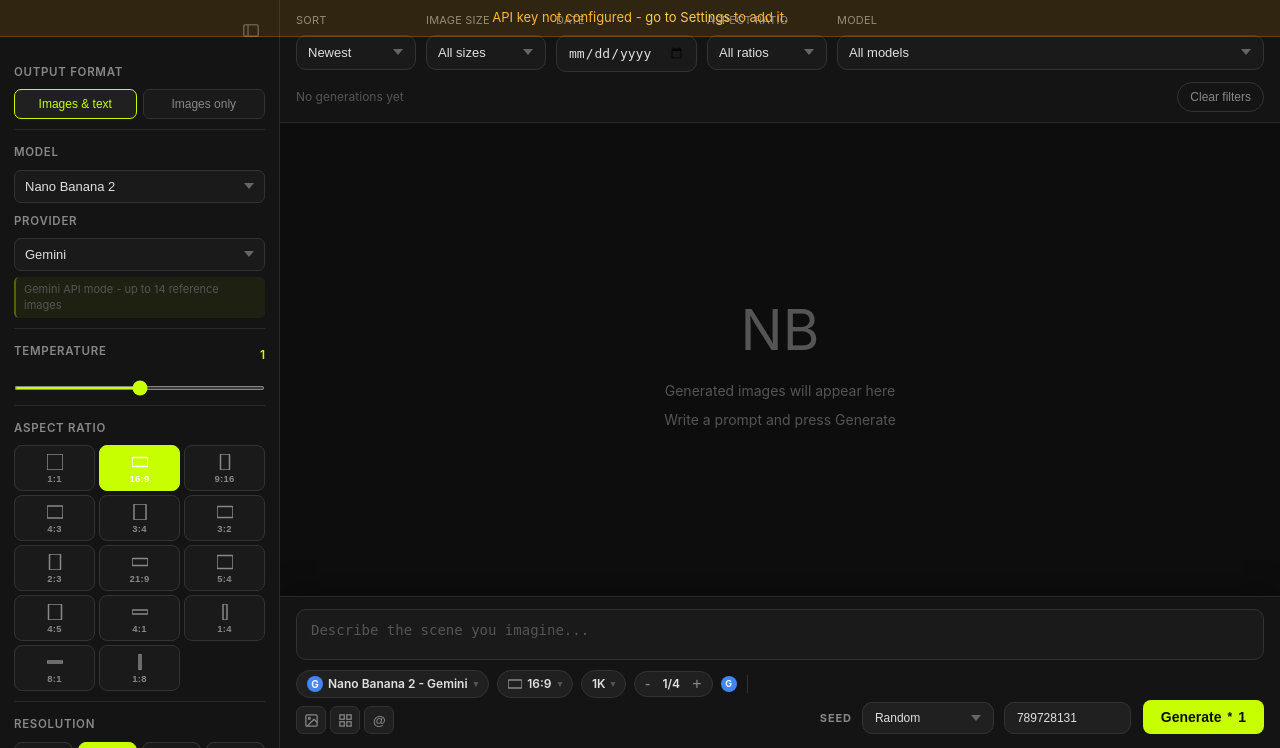
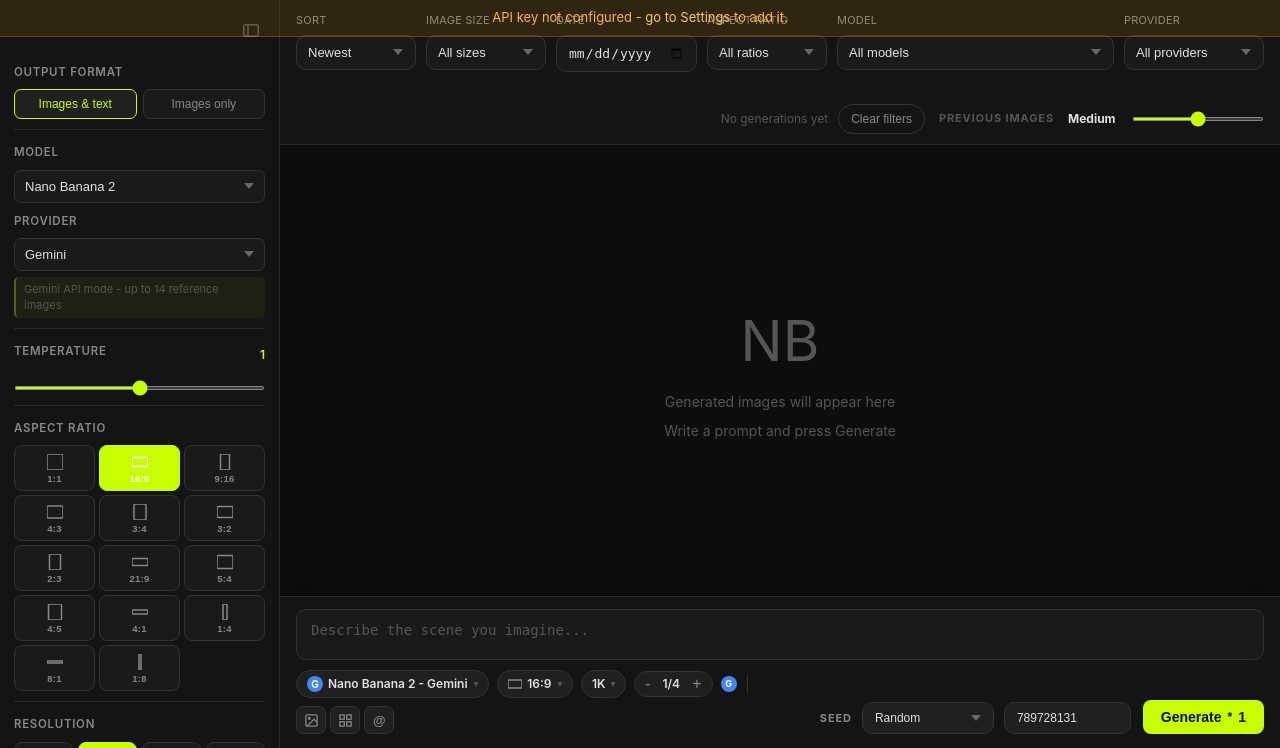
Before and after one commit to pixteur/AI_API_Studio, a Flask app: page /index in a window 1280 px wide. Shown: the part 52-800 px from the top of the page. Run offline with Flask 3, Linux system fonts and the light colour scheme; the visitor is signed in with stand-in values (Sample User, id 1); data that the repository does not hold is empty; some libraries are stand-ins or nearby versions.

Commit message:
Refine generator gallery filter toolbar

```diff
--- a/static/style.css
+++ b/static/style.css
@@ -422,6 +422,10 @@ input:checked + .slider::before { transform: translateX(16px); }
   flex: 1;
 }
 
+.gallery-filter-field-provider {
+  min-width: 140px;
+}
+
 .gallery-filter-field select,
 .gallery-filter-field input {
   background-color: var(--surface2);
@@ -450,8 +454,18 @@ input:checked + .slider::before { transform: translateX(16px); }
 .gallery-toolbar-meta {
   display: flex;
   align-items: center;
-  justify-content: space-between;
+  justify-content: flex-end;
   gap: 10px;
+  margin-left: auto;
+  padding-top: 22px;
+  flex-wrap: wrap;
+}
+
+.gallery-toolbar-history {
+  display: flex;
+  align-items: center;
+  gap: 10px;
+  min-width: 0;
 }
 
 .gallery-filter-count {
@@ -617,6 +631,16 @@ input:checked + .slider::before { transform: translateX(16px); }
   text-transform: uppercase;
 }
 
+.gallery-rail-size-control-inline {
+  flex-direction: row;
+  align-items: center;
+  gap: 10px;
+  color: var(--text-muted);
+  font-size: 12px;
+  letter-spacing: 0;
+  text-transform: none;
+}
+
 .gallery-rail-size-label {
   color: var(--text);
   font-size: 11px;
@@ -624,8 +648,17 @@ input:checked + .slider::before { transform: translateX(16px); }
   text-align: left;
 }
 
+.gallery-rail-size-control-inline .gallery-rail-size-label {
+  min-width: 54px;
+  font-size: 12px;
+}
+
 .gallery-rail-size-control input[type="range"] {
   width: 100%;
+}
+
+.gallery-rail-size-control-inline input[type="range"] {
+  width: 132px;
 }
 
 .gallery-rail-title {
@@ -3444,8 +3477,27 @@ input:checked + .slider::before { transform: translateX(16px); }
   }
 
   .gallery-toolbar-meta {
-    align-items: flex-start;
-    flex-direction: column;
+    width: 100%;
+    margin-left: 0;
+    padding-top: 0;
+    align-items: center;
+    justify-content: flex-start;
+    flex-direction: row;
+    flex-wrap: wrap;
+  }
+
+  .gallery-toolbar-history {
+    width: 100%;
+    justify-content: space-between;
+  }
+
+  .gallery-rail-size-control-inline {
+    flex: 1;
+    justify-content: flex-end;
+  }
+
+  .gallery-rail-size-control-inline input[type="range"] {
+    width: min(180px, 100%);
   }
 
   .gallery { padding: 10px; }
--- a/templates/index.html
+++ b/templates/index.html
@@ -349,10 +349,23 @@
             <option value="all" selected>All models</option>
           </select>
         </label>
-      </div>
-      <div class="gallery-toolbar-meta">
-        <span class="gallery-filter-count" id="galleryFilterCount">No generations yet</span>
-        <button class="gallery-filter-reset" type="button" onclick="resetGalleryFilters()">Clear filters</button>
+        <label class="gallery-filter-field gallery-filter-field-provider">
+          <span>Provider</span>
+          <select id="galleryProviderFilter">
+            <option value="all" selected>All providers</option>
+          </select>
+        </label>
+        <div class="gallery-toolbar-meta">
+          <span class="gallery-filter-count" id="galleryFilterCount">No generations yet</span>
+          <button class="gallery-filter-reset" type="button" onclick="resetGalleryFilters()">Clear filters</button>
+          <div class="gallery-toolbar-history">
+            <div class="gallery-rail-title">Previous Images</div>
+            <label class="gallery-rail-size-control gallery-rail-size-control-inline" for="galleryDensityRange">
+              <span class="gallery-rail-size-label" id="galleryDensityLabel">Medium</span>
+              <input type="range" id="galleryDensityRange" min="1" max="3" step="1" value="2">
+            </label>
+          </div>
+        </div>
       </div>
     </div>
 
@@ -372,19 +385,6 @@
           <div class="gallery-feature-text" id="galleryFeatureText" style="display:none"></div>
         </div>
         <aside class="gallery-rail">
-          <div class="gallery-rail-header">
-            <div class="gallery-rail-heading">
-              <div class="gallery-rail-title">Previous Images</div>
-
-            </div>
-            <div class="gallery-rail-controls">
-              <label class="gallery-rail-size-control" for="galleryDensityRange">
-
-                <span class="gallery-rail-size-label" id="galleryDensityLabel">Medium</span>
-                <input type="range" id="galleryDensityRange" min="1" max="3" step="1" value="2">
-              </label>
-            </div>
-          </div>
           <div class="gallery-rail-empty" id="galleryRailEmpty" style="display:none">Previous images will appear here.</div>
           <div class="gallery-grid gallery-rail-grid" id="galleryGrid"></div>
         </aside>
@@ -1999,6 +1999,7 @@ const GALLERY_FILTER_DEFAULTS = {
   date: "",
   ratio: "all",
   model: "all",
+  provider: "all",
 };
 let galleryFilters = Object.assign({}, GALLERY_FILTER_DEFAULTS);
 const GALLERY_DENSITY_DEFAULT = 2;
@@ -2148,10 +2149,14 @@ function updateGalleryFilterCount(visibleCount, totalCount) {
 function getGalleryFilteredEntries() {
   const filtered = galleryEntries.filter(entry => {
     const params = entry.params || {};
+    const modelInfo = MODELS_INFO[params.model] || {};
+    const familyKey = params.modelFamily || modelInfo.family || params.model || "";
+    const providerKey = params.provider || modelInfo.provider || "";
     if (galleryFilters.size !== "all" && params.imageSize !== galleryFilters.size) return false;
     if (galleryFilters.date && entry.dateKey !== galleryFilters.date) return false;
     if (galleryFilters.ratio !== "all" && params.aspectRatio !== galleryFilters.ratio) return false;
-    if (galleryFilters.model !== "all" && params.model !== galleryFilters.model) return false;
+    if (galleryFilters.model !== "all" && familyKey !== galleryFilters.model) return false;
+    if (galleryFilters.provider !== "all" && providerKey !== galleryFilters.provider) return false;
     return true;
   });
 
@@ -2269,6 +2274,7 @@ function readGalleryFiltersFromUi() {
     date: document.getElementById("galleryDateFilter").value || "",
     ratio: document.getElementById("galleryRatioFilter").value || GALLERY_FILTER_DEFAULTS.ratio,
     model: document.getElementById("galleryModelFilter").value || GALLERY_FILTER_DEFAULTS.model,
+    provider: document.getElementById("galleryProviderFilter").value || GALLERY_FILTER_DEFAULTS.provider,
   };
 }
 
@@ -2283,6 +2289,7 @@ function resetGalleryFilters() {
   document.getElementById("galleryDateFilter").value = GALLERY_FILTER_DEFAULTS.date;
   document.getElementById("galleryRatioFilter").value = GALLERY_FILTER_DEFAULTS.ratio;
   document.getElementById("galleryModelFilter").value = GALLERY_FILTER_DEFAULTS.model;
+  document.getElementById("galleryProviderFilter").value = GALLERY_FILTER_DEFAULTS.provider;
   applyGalleryFilters();
 }
 
@@ -2293,6 +2300,7 @@ function bindGalleryFilters() {
     "galleryDateFilter",
     "galleryRatioFilter",
     "galleryModelFilter",
+    "galleryProviderFilter",
   ].forEach(id => {
     const el = document.getElementById(id);
     if (!el) return;
@@ -2302,14 +2310,34 @@ function bindGalleryFilters() {
 }
 
 function populateGalleryModelFilter() {
-  const select = document.getElementById("galleryModelFilter");
-  if (!select || select.options.length > 1) return;
-  Object.entries(MODELS_INFO).forEach(([modelId, info]) => {
-    const opt = document.createElement("option");
-    opt.value = modelId;
-    opt.textContent = info.label || modelId;
-    select.appendChild(opt);
-  });
+  const modelSelect = document.getElementById("galleryModelFilter");
+  const providerSelect = document.getElementById("galleryProviderFilter");
+
+  if (modelSelect && modelSelect.options.length <= 1) {
+    const seenFamilies = new Set();
+    Object.entries(MODELS_INFO).forEach(([modelId, info]) => {
+      const familyKey = info.family || modelId;
+      if (seenFamilies.has(familyKey)) return;
+      seenFamilies.add(familyKey);
+      const opt = document.createElement("option");
+      opt.value = familyKey;
+      opt.textContent = info.label || familyKey;
+      modelSelect.appendChild(opt);
+    });
+  }
+
+  if (providerSelect && providerSelect.options.length <= 1) {
+    const seenProviders = new Set();
+    Object.values(MODELS_INFO).forEach(info => {
+      const providerKey = info.provider || "";
+      if (!providerKey || seenProviders.has(providerKey)) return;
+      seenProviders.add(providerKey);
+      const opt = document.createElement("option");
+      opt.value = providerKey;
+      opt.textContent = PROVIDER_LABELS[providerKey] || providerKey;
+      providerSelect.appendChild(opt);
+    });
+  }
 }
 
 function renderGallery(images, text, params) {
```
